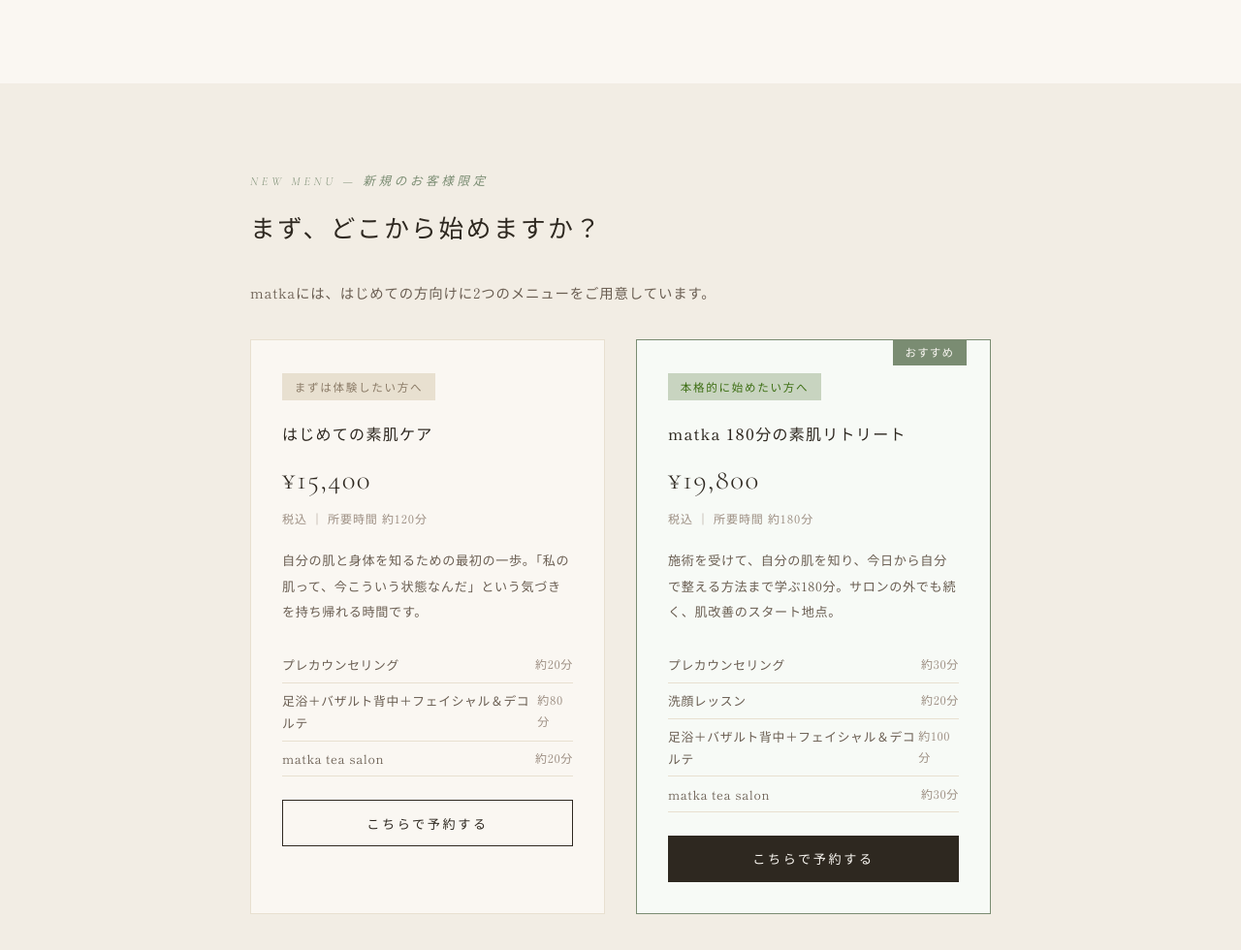
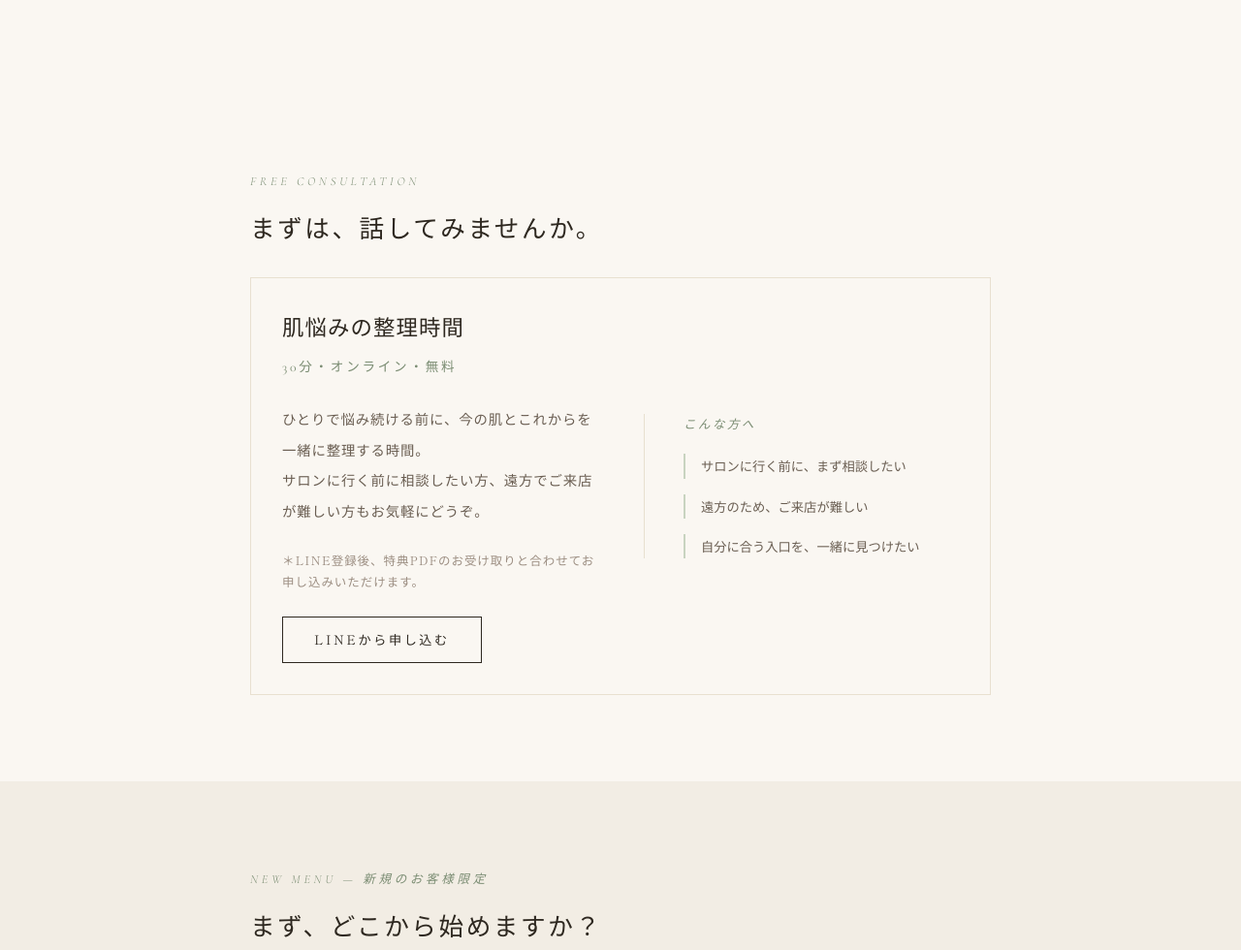
Before and after one commit to matka-salon/matka-lp, a plain HTML site: page index.html in a window 1280 px wide. Shown: the part 2621-3601 px from the top of the page at 97% size. Drawn offline with nearby package versions, Linux system fonts and the light colour scheme.

Commit message:
Add files via upload

```diff
--- a/index.html
+++ b/index.html
@@ -176,6 +176,34 @@
   </div>
 </div>
 
+<!-- CONSULTATION -->
+<div class="sw">
+  <span class="label">Free consultation</span>
+  <h2>まずは、話してみませんか。</h2>
+  <div style="border: 1px solid var(--parchment); padding: 2rem; background: var(--cream); display: grid; grid-template-columns: 1fr 1fr; gap: 3rem; align-items: center;">
+    <div>
+      <p style="font-family: 'Cormorant Garamond', serif; font-size: 1.4rem; font-weight: 300; color: var(--charcoal); letter-spacing: 0.05em; margin-bottom: 0.5rem;">肌悩みの整理時間</p>
+      <p style="font-family: 'Cormorant Garamond', serif; font-size: 0.85rem; color: var(--sage); letter-spacing: 0.2em; margin-bottom: 1.5rem;">30分・オンライン・無料</p>
+      <p class="body-text" style="margin-bottom: 1.5rem;">
+        ひとりで悩み続ける前に、今の肌とこれからを一緒に整理する時間。<br>
+        サロンに行く前に相談したい方、遠方でご来店が難しい方もお気軽にどうぞ。
+      </p>
+      <p style="font-size: 0.78rem; color: var(--text-light); letter-spacing: 0.08em; margin-bottom: 1.5rem;">
+        ＊LINE登録後、特典PDFのお受け取りと合わせてお申し込みいただけます。
+      </p>
+      <a href="https://lin.ee/QHf5hOH" class="btn-outline" style="display: inline-block; text-align: center; font-family: 'Shippori Mincho', serif; font-size: 0.82rem; letter-spacing: 0.2em; color: var(--charcoal); border: 1px solid var(--charcoal); padding: 0.7rem 2rem; text-decoration: none;">LINEから申し込む</a>
+    </div>
+    <div style="border-left: 1px solid var(--parchment); padding-left: 2.5rem;">
+      <p style="font-size: 0.78rem; color: var(--sage); letter-spacing: 0.2em; font-family: 'Cormorant Garamond', serif; font-style: italic; margin-bottom: 1.2rem;">こんな方へ</p>
+      <div style="display: flex; flex-direction: column; gap: 1rem;">
+        <div style="font-size: 0.83rem; color: var(--muted); line-height: 1.9; padding-left: 1rem; border-left: 2px solid var(--sage-light);">サロンに行く前に、まず相談したい</div>
+        <div style="font-size: 0.83rem; color: var(--muted); line-height: 1.9; padding-left: 1rem; border-left: 2px solid var(--sage-light);">遠方のため、ご来店が難しい</div>
+        <div style="font-size: 0.83rem; color: var(--muted); line-height: 1.9; padding-left: 1rem; border-left: 2px solid var(--sage-light);">自分に合う入口を、一緒に見つけたい</div>
+      </div>
+    </div>
+  </div>
+</div>
+
 <!-- MENU -->
 <div class="fb">
   <div class="sw">
@@ -249,8 +277,8 @@
   <p class="cta-quote">施術が終わってからが、<br>あなたの新しい毎日の始まりです。</p>
   <p class="cta-body">紐解く・整える・育てる・満たす。<br>matkaで、素肌への旅を始めませんか。</p>
   <div class="cta-btns">
-    <a href="https://reserva.be/mdk884" class="btn-lg secondary">120分から始める</a>
-    <a href="https://reserva.be/mdk884" class="btn-lg primary">180分で本格スタート</a>
+    <a href="https://lin.ee/QHf5hOH" class="btn-lg secondary">まずLINEで相談する</a>
+    <a href="https://reserva.be/mdk884" class="btn-lg primary">ご予約はこちら</a>
   </div>
   <p class="cta-access">大阪市 天王寺区 ｜ 完全予約制プライベートサロン<br>詳しいアクセスは予約確定後にお伝えします</p>
 </div>
```
